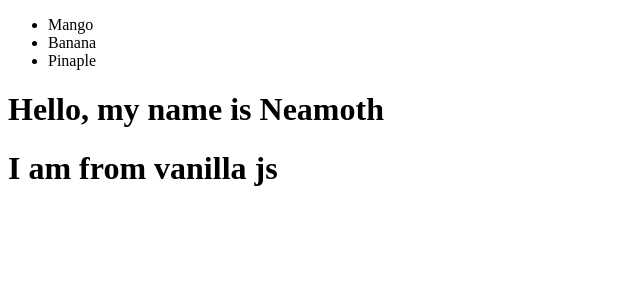
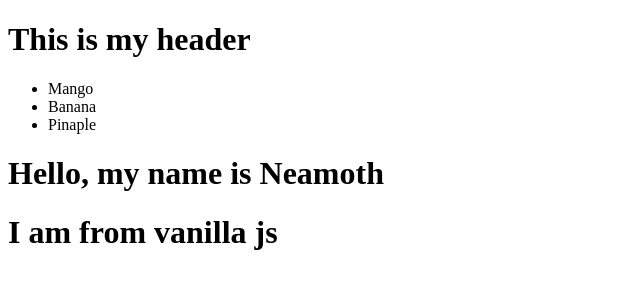
Before and after one commit to neamoth/ReactRecap, a React (Vite) app in the folder reactInitial/: page / in a window 1280 px wide. Shown: the top 300 px of the page, without its empty margins (0-640 px from the left). Built offline with nearby package versions, Linux system fonts and the light colour scheme.

Commit message:
React Framgment mostly used v2

```diff
--- a/reactInitial/src/index.css
+++ b/reactInitial/src/index.css
@@ -1,3 +1,8 @@
+body{
+  background-color: #333;
+  color: aliceblue;
+}
+
 .header{
   color: red;
 }
--- a/reactInitial/src/index.jsx
+++ b/reactInitial/src/index.jsx
@@ -1,10 +1,16 @@
 import {useState} from 'react';
 import { createRoot } from "react-dom/client";
-import { Fragment } from 'react';
 
 const root  = createRoot(document.querySelector("#root"));
 const reactElement = <h1>Hello im from jsx!</h1>
 console.log(reactElement);
+function Header(){
+  return(
+    <>
+    <h1>This is my header</h1>
+    </>
+  )
+}
 function CreateList(){
   return(
     <ul>
@@ -30,6 +36,7 @@ function CreateAppend(){
 
 root.render(
   <>
+    <Header/>
     <CreateList/>
     <CreateMyName/>
     <CreateAppend/>
```
